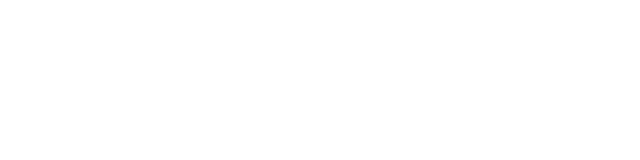
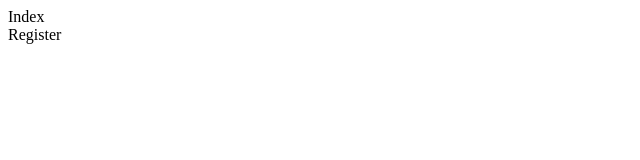
Before and after one commit to JaramilloL/socialMedia, a React (Vite) app: page /register in a window 1280 px wide. Shown: the top 160 px of the page, without its empty margins (0-640 px from the left). Built offline with nearby package versions, Linux system fonts and the light colour scheme.

Commit message:
creacion de archivos base de la app

```diff
--- /dev/null
+++ b/src/Routes/Router.jsx
@@ -0,0 +1,24 @@
+//aqui se implementaran las ruras de cadat una de las paginas de login, register, chat y mas
+import { createBrowserRouter } from "react-router-dom";
+import Index from "../layout/Index";
+import RegisterPage from "../pages/RegisterPage";
+import LoginPage from "../pages/LoginPage";
+import Error from "../components/errors/Error";
+
+export const router = createBrowserRouter([
+  {
+    path: "/",
+    element: <Index />,
+    errorElement: <Error />,
+    children: [
+      {
+        path: "/",
+        element: <LoginPage />,
+      },
+      {
+        path: "/register",
+        element: <RegisterPage />,
+      },
+    ],
+  },
+]);
--- /dev/null
+++ b/src/components/errors/Error.jsx
@@ -0,0 +1,9 @@
+//aqui atraparemos los errores de la navegacion de las paginas y la carga de la navegacion
+
+const Error = () => {
+  return (
+    <div>Error</div>
+  )
+}
+
+export default Error
--- /dev/null
+++ b/src/components/loginUser/Login.jsx
@@ -0,0 +1,9 @@
+//aqui pondremos la logica de la captura de datos
+
+const Login = () => {
+  return (
+    <div>Login</div>
+  )
+}
+
+export default Login
--- /dev/null
+++ b/src/components/registerUser/Register.jsx
@@ -0,0 +1,9 @@
+//aqui tendremos toda la logica del registro hacia firebase
+
+const Register = () => {
+  return (
+    <div>Register</div>
+  )
+}
+
+export default Register
--- /dev/null
+++ b/src/layout/Index.jsx
@@ -0,0 +1,14 @@
+//aqui se renderizaran los componentes de registro, login y navbar para el uaurio, ademas de cuando se autentique se manadara a la pagina de chat
+
+import { Outlet } from "react-router-dom"
+
+const Index = () => {
+  return (
+    <div>
+        Index
+        <Outlet/>
+    </div>
+  )
+}
+
+export default Index
--- /dev/null
+++ b/src/pages/LoginPage.jsx
@@ -0,0 +1,13 @@
+//crearemos un formulario para que el usuario acceda a la app mediante correo o google
+
+import Login from "../components/loginUser/Login"
+
+const LoginPage = () => {
+  return (
+    <div>
+        <Login/>
+    </div>
+  )
+}
+
+export default LoginPage
--- /dev/null
+++ b/src/pages/RegisterPage.jsx
@@ -0,0 +1,13 @@
+//crearemos un formulario de registro de usuarios hacioa nuestra app de social-media
+
+import Register from "../components/registerUser/Register"
+
+const RegisterPage = () => {
+  return (
+    <div>
+        <Register/>
+    </div>
+  )
+}
+
+export default RegisterPage
```
Also changed, not shown: src/components/nav/Navbar.jsx (added, +9 -0 lines), src/main.jsx (+6 -1 lines).
